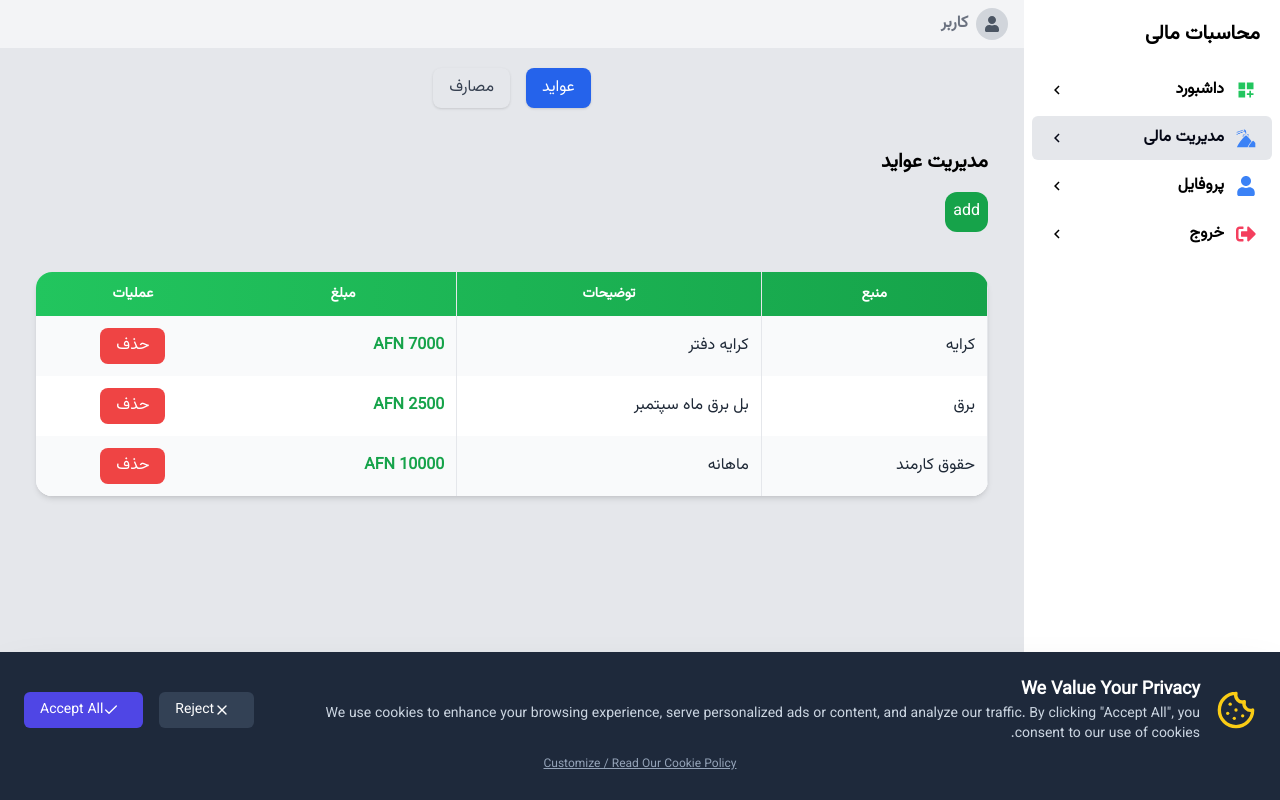
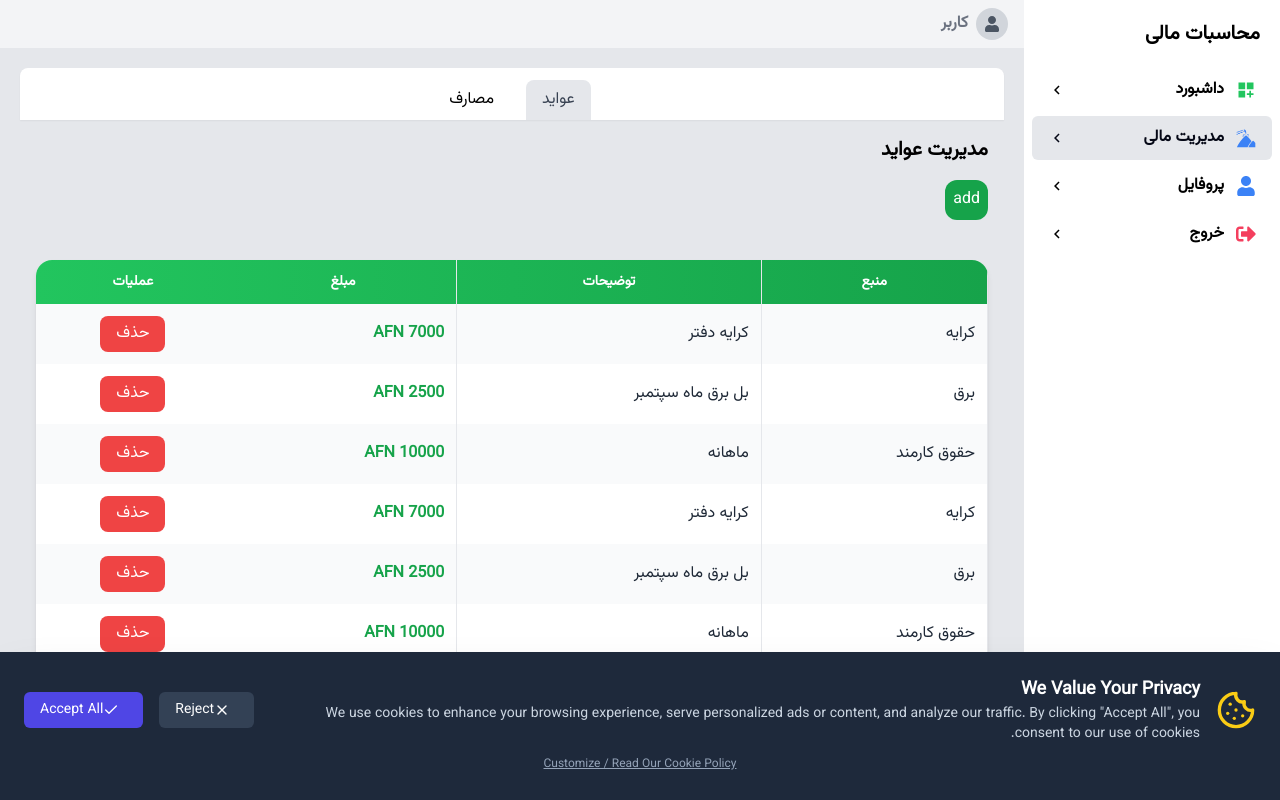
Before and after one commit to AbbasAlizada1380/financial_accounting, a React (Vite) app: page /dashboard in a window 1280 px wide. Both pictures are taken after a click on the item "مدیریت مالی". Built offline with nearby package versions, Linux system fonts and the light colour scheme; no server answers; a web font is replaced by a local one.

Commit message:
style of financial page is changed

```diff
--- a/src/Components/dashboard/pages/data.json
+++ b/src/Components/dashboard/pages/data.json
@@ -1,5 +1,194 @@
 {
   "income": [
+    {
+      "id": 1,
+      "source": "فروش کتاب",
+      "amount": 5000,
+      "date": "2025-09-01",
+      "description": "کتاب‌های دانشگاهی"
+    },
+    {
+      "id": 2,
+      "source": "خدمات چاپ",
+      "amount": 12000,
+      "date": "2025-09-05",
+      "description": "چاپ کارت ویزیت"
+    },
+    {
+      "id": 3,
+      "source": "فروش نرم‌افزار",
+      "amount": 8000,
+      "date": "2025-09-10",
+      "description": "لایسنس یکساله"
+    },
+    {
+      "id": 1,
+      "source": "فروش کتاب",
+      "amount": 5000,
+      "date": "2025-09-01",
+      "description": "کتاب‌های دانشگاهی"
+    },
+    {
+      "id": 2,
+      "source": "خدمات چاپ",
+      "amount": 12000,
+      "date": "2025-09-05",
+      "description": "چاپ کارت ویزیت"
+    },
+    {
+      "id": 3,
+      "source": "فروش نرم‌افزار",
+      "amount": 8000,
+      "date": "2025-09-10",
+      "description": "لایسنس یکساله"
+    },
+    {
+      "id": 1,
+      "source": "فروش کتاب",
+      "amount": 5000,
+      "date": "2025-09-01",
+      "description": "کتاب‌های دانشگاهی"
+    },
+    {
+      "id": 2,
+      "source": "خدمات چاپ",
+      "amount": 12000,
+      "date": "2025-09-05",
+      "description": "چاپ کارت ویزیت"
+    },
+    {
+      "id": 3,
+      "source": "فروش نرم‌افزار",
+      "amount": 8000,
+      "date": "2025-09-10",
+      "description": "لایسنس یکساله"
+    },
+    {
+      "id": 1,
+      "source": "فروش کتاب",
+      "amount": 5000,
+      "date": "2025-09-01",
+      "description": "کتاب‌های دانشگاهی"
+    },
+    {
+      "id": 2,
+      "source": "خدمات چاپ",
+      "amount": 12000,
+      "date": "2025-09-05",
+      "description": "چاپ کارت ویزیت"
+    },
+    {
+      "id": 3,
+      "source": "فروش نرم‌افزار",
+      "amount": 8000,
+      "date": "2025-09-10",
+      "description": "لایسنس یکساله"
+    },
+    {
+      "id": 1,
+      "source": "فروش کتاب",
+      "amount": 5000,
+      "date": "2025-09-01",
+      "description": "کتاب‌های دانشگاهی"
+    },
+    {
+      "id": 2,
+      "source": "خدمات چاپ",
+      "amount": 12000,
+      "date": "2025-09-05",
+      "description": "چاپ کارت ویزیت"
+    },
+    {
+      "id": 3,
+      "source": "فروش نرم‌افزار",
+      "amount": 8000,
+      "date": "2025-09-10",
+      "description": "لایسنس یکساله"
+    },
+    {
+      "id": 1,
+      "source": "فروش کتاب",
+      "amount": 5000,
+      "date": "2025-09-01",
+      "description": "کتاب‌های دانشگاهی"
+    },
+    {
+      "id": 2,
+      "source": "خدمات چاپ",
+      "amount": 12000,
+      "date": "2025-09-05",
+      "description": "چاپ کارت ویزیت"
+    },
+    {
+      "id": 3,
+      "source": "فروش نرم‌افزار",
+      "amount": 8000,
+      "date": "2025-09-10",
+      "description": "لایسنس یکساله"
+    },
+    {
+      "id": 1,
+      "source": "فروش کتاب",
+      "amount": 5000,
+      "date": "2025-09-01",
+      "description": "کتاب‌های دانشگاهی"
+    },
+    {
+      "id": 2,
+      "source": "خدمات چاپ",
+      "amount": 12000,
+      "date": "2025-09-05",
+      "description": "چاپ کارت ویزیت"
+    },
+    {
+      "id": 3,
+      "source": "فروش نرم‌افزار",
+      "amount": 8000,
+      "date": "2025-09-10",
+      "description": "لایسنس یکساله"
+    },
+    {
+      "id": 1,
+      "source": "فروش کتاب",
+      "amount": 5000,
+      "date": "2025-09-01",
+      "description": "کتاب‌های دانشگاهی"
+    },
+    {
+      "id": 2,
+      "source": "خدمات چاپ",
+      "amount": 12000,
+      "date": "2025-09-05",
+      "description": "چاپ کارت ویزیت"
+    },
+    {
+      "id": 3,
+      "source": "فروش نرم‌افزار",
+      "amount": 8000,
+      "date": "2025-09-10",
+      "description": "لایسنس یکساله"
+    },
+    {
+      "id": 1,
+      "source": "فروش کتاب",
+      "amount": 5000,
+      "date": "2025-09-01",
+      "description": "کتاب‌های دانشگاهی"
+    },
+    {
+      "id": 2,
+      "source": "خدمات چاپ",
+      "amount": 12000,
+      "date": "2025-09-05",
+      "description": "چاپ کارت ویزیت"
+    },
+    {
+      "id": 3,
+      "source": "فروش نرم‌افزار",
+      "amount": 8000,
+      "date": "2025-09-10",
+      "description": "لایسنس یکساله"
+    },
     {
       "id": 1,
       "source": "فروش کتاب",
@@ -43,6 +232,226 @@
       "amount": 10000,
       "date": "2025-09-12",
       "description": "ماهانه"
+    },    {
+      "id": 1,
+      "source": "کرایه",
+      "amount": 7000,
+      "date": "2025-09-03",
+      "description": "کرایه دفتر"
+    },
+    {
+      "id": 2,
+      "source": "برق",
+      "amount": 2500,
+      "date": "2025-09-07",
+      "description": "بل برق ماه سپتمبر"
+    },
+    {
+      "id": 3,
+      "source": "حقوق کارمند",
+      "amount": 10000,
+      "date": "2025-09-12",
+      "description": "ماهانه"
+    },    {
+      "id": 1,
+      "source": "کرایه",
+      "amount": 7000,
+      "date": "2025-09-03",
+      "description": "کرایه دفتر"
+    },
+    {
+      "id": 2,
+      "source": "برق",
+      "amount": 2500,
+      "date": "2025-09-07",
+      "description": "بل برق ماه سپتمبر"
+    },
+    {
+      "id": 3,
+      "source": "حقوق کارمند",
+      "amount": 10000,
+      "date": "2025-09-12",
+      "description": "ماهانه"
+    },    {
+      "id": 1,
+      "source": "کرایه",
+      "amount": 7000,
+      "date": "2025-09-03",
+      "description": "کرایه دفتر"
+    },
+    {
+      "id": 2,
+      "source": "برق",
+      "amount": 2500,
+      "date": "2025-09-07",
+      "description": "بل برق ماه سپتمبر"
+    },
+    {
+      "id": 3,
+      "source": "حقوق کارمند",
+      "amount": 10000,
+      "date": "2025-09-12",
+      "description": "ماهانه"
+    },    {
+      "id": 1,
+      "source": "کرایه",
+      "amount": 7000,
+      "date": "2025-09-03",
+      "description": "کرایه دفتر"
+    },
+    {
+      "id": 2,
+      "source": "برق",
+      "amount": 2500,
+      "date": "2025-09-07",
+      "description": "بل برق ماه سپتمبر"
+    },
+    {
+      "id": 3,
+      "source": "حقوق کارمند",
+      "amount": 10000,
+      "date": "2025-09-12",
+      "description": "ماهانه"
+    },    {
+      "id": 1,
+      "source": "کرایه",
+      "amount": 7000,
+      "date": "2025-09-03",
+      "description": "کرایه دفتر"
+    },
+    {
+      "id": 2,
+      "source": "برق",
+      "amount": 2500,
+      "date": "2025-09-07",
+      "description": "بل برق ماه سپتمبر"
+    },
+    {
+      "id": 3,
+      "source": "حقوق کارمند",
+      "amount": 10000,
+      "date": "2025-09-12",
+      "description": "ماهانه"
+    },    {
+      "id": 1,
+      "source": "کرایه",
+      "amount": 7000,
+      "date": "2025-09-03",
+      "description": "کرایه دفتر"
+    },
+    {
+      "id": 2,
+      "source": "برق",
+      "amount": 2500,
+      "date": "2025-09-07",
+      "description": "بل برق ماه سپتمبر"
+    },
+    {
+      "id": 3,
+      "source": "حقوق کارمند",
+      "amount": 10000,
+      "date": "2025-09-12",
+      "description": "ماهانه"
+    },    {
+      "id": 1,
+      "source": "کرایه",
+      "amount": 7000,
+      "date": "2025-09-03",
+      "description": "کرایه دفتر"
+    },
+    {
+      "id": 2,
+      "source": "برق",
+      "amount": 2500,
+      "date": "2025-09-07",
+      "description": "بل برق ماه سپتمبر"
+    },
+    {
+      "id": 3,
+      "source": "حقوق کارمند",
+      "amount": 10000,
+      "date": "2025-09-12",
+      "description": "ماهانه"
+    },    {
+      "id": 1,
+      "source": "کرایه",
+      "amount": 7000,
+      "date": "2025-09-03",
+      "description": "کرایه دفتر"
+    },
+    {
+      "id": 2,
+      "source": "برق",
+      "amount": 2500,
+      "date": "2025-09-07",
+      "description": "بل برق ماه سپتمبر"
+    },
+    {
+      "id": 3,
+      "source": "حقوق کارمند",
+      "amount": 10000,
+      "date": "2025-09-12",
+      "description": "ماهانه"
+    },    {
+      "id": 1,
+      "source": "کرایه",
+      "amount": 7000,
+      "date": "2025-09-03",
+      "description": "کرایه دفتر"
+    },
+    {
+      "id": 2,
+      "source": "برق",
+      "amount": 2500,
+      "date": "2025-09-07",
+      "description": "بل برق ماه سپتمبر"
+    },
+    {
+      "id": 3,
+      "source": "حقوق کارمند",
+      "amount": 10000,
+      "date": "2025-09-12",
+      "description": "ماهانه"
+    },    {
+      "id": 1,
+      "source": "کرایه",
+      "amount": 7000,
+      "date": "2025-09-03",
+      "description": "کرایه دفتر"
+    },
+    {
+      "id": 2,
+      "source": "برق",
+      "amount": 2500,
+      "date": "2025-09-07",
+      "description": "بل برق ماه سپتمبر"
+    },
+    {
+      "id": 3,
+      "source": "حقوق کارمند",
+      "amount": 10000,
+      "date": "2025-09-12",
+      "description": "ماهانه"
+    },    {
+      "id": 1,
+      "source": "کرایه",
+      "amount": 7000,
+      "date": "2025-09-03",
+      "description": "کرایه دفتر"
+    },
+    {
+      "id": 2,
+      "source": "برق",
+      "amount": 2500,
+      "date": "2025-09-07",
+      "description": "بل برق ماه سپتمبر"
+    },
+    {
+      "id": 3,
+      "source": "حقوق کارمند",
+      "amount": 10000,
+      "date": "2025-09-12",
+      "description": "ماهانه"
     }
   ]
 }
--- a/src/Components/dashboard/pages/fianancialManagement.jsx
+++ b/src/Components/dashboard/pages/fianancialManagement.jsx
@@ -6,35 +6,36 @@ const FinancialManagement = () => {
   const [activeTab, setActiveTab] = useState("income");
 
 return (
-    <div className="p-5">
-      {/* Navbar Tabs */}
-      <div className="flex justify-center gap-4 mb-6">
+  <div className="p-5 relative h-full overflow-hidden border-white">
+    {/* Fixed Tabs Navbar */}
+    <div className="sticky rounded-t-lg top-0 bg-white z-10 flex justify-center gap-4 pt-3  shadow-sm">
       <button
         onClick={() => setActiveTab("income")}
-          className={`px-4 py-2 rounded-lg shadow ${
+        className={`px-4 py-2 rounded-t-lg shadow-t transition-all ${
           activeTab === "income"
-              ? "bg-blue-600 text-white"
-              : "bg-gray-200 text-gray-700"
+            &&"bg-gray-200 text-gray-700"
         }`}
       >
         عواید
       </button>
       <button
         onClick={() => setActiveTab("expense")}
-          className={`px-4 py-2 rounded-lg shadow ${
+        className={`px-4 py-2 rounded-t-lg shadow-t transition-all ${
           activeTab === "expense"
-              ? "bg-blue-600 text-white"
-              : "bg-gray-200 text-gray-700"
+            && "bg-gray-200 text-gray-700"
         }`}
       >
         مصارف
       </button>
     </div>
 
-      {/* Show Component */}
+    {/* Scrollable Content */}
+    <div className="overflow-y-auto h-[calc(100vh-100px)] pb-4">
       {activeTab === "income" ? <IncomeManagement /> : <ExpenseManagement />}
     </div>
+  </div>
 );
+
 };
 
 export default FinancialManagement;
```
Also changed, not shown: 1 other file (tests, documents, lock files or other folders). Lines whose indentation alone changed are shown as unchanged.
